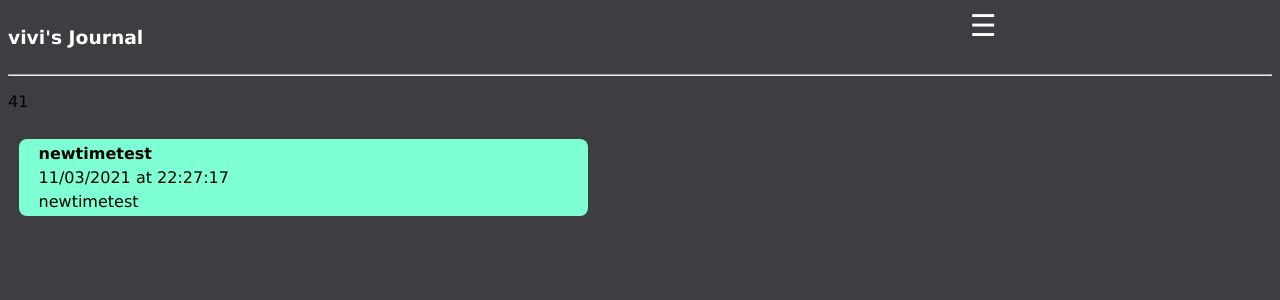
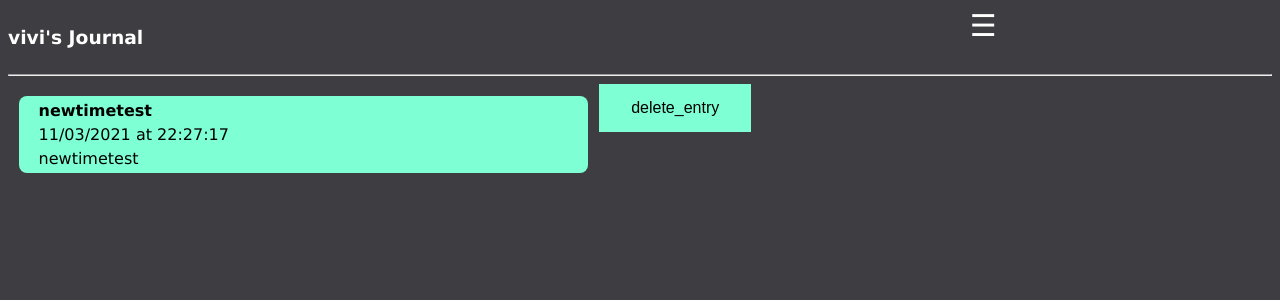
Before and after one commit to vivian-hafener-lanl/journal, a Flask app: a page that uses project/templates/entry.html in a window 1280 px wide. Shown: the top 300 px of the page. Run offline with Flask 2, Linux system fonts and the light colour scheme; a user stored in the database is signed in; data comes from the database, SQL or seed files in the repository.

Commit message:
Completed work for the night

```diff
--- a/project/main.py
+++ b/project/main.py
@@ -39,7 +39,12 @@ def new():
             return redirect(url_for('main.home'))
     return render_template('new.html', name = current_user.name)
 
-@main.route('/entries/<username>/<entry_id>')
+@main.route('/entries/<username>/<entry_id>', methods = ['GET', 'POST'])
 @login_required
 def entries(username, entry_id):
+    if request.method == 'POST':
+        if request.form['delete_button'] == 'delete_entry':
+            db.session.execute('delete from journal where entry_id = %d',entry_id) # this line won't work
+            db.session.commit()
+            flash('Entry deleted')
     return render_template('entry.html', username = current_user.name, entry_id=int(entry_id), Journal = Journal.query.all()) # Entry_id should probably be something else, but I don't know what it should be
--- a/project/templates/entry.html
+++ b/project/templates/entry.html
@@ -24,13 +24,15 @@
     </div>
     <body>
         <hr/>
-        <p>{{entry_id}}</p>
         {% for entry in Journal if entry.id == entry_id %}
         <div class="rounded">
             <h4 class="entry">{{ entry.title }}</h4>
             <p class="entry">{{ entry.time.date().strftime("%m/%d/%Y") }} at {{ entry.time.time().strftime("%H:%M:%S") }}</p>
             <p class="entry">{{ entry.entry }}</p>
         </div>
+        <form action = "{{ request.path }}" method = "post">
+            <input class="button" type="submit" name="delete_button" value="delete_entry">
+        </form>
         {% endfor %}
     </body>
 
```
